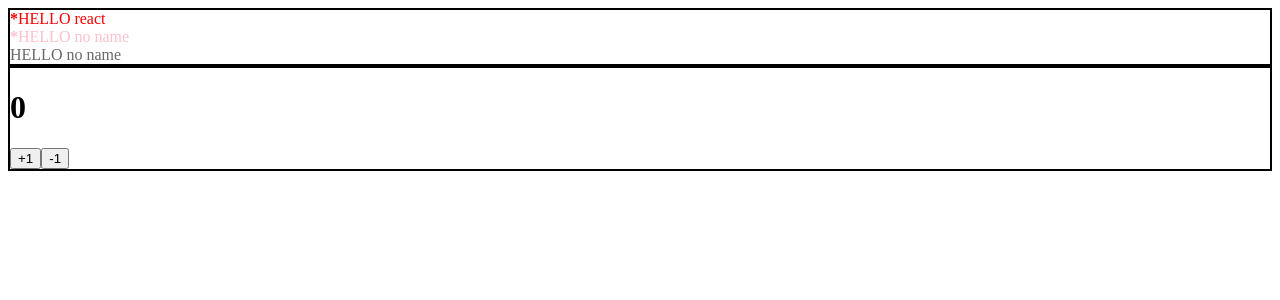
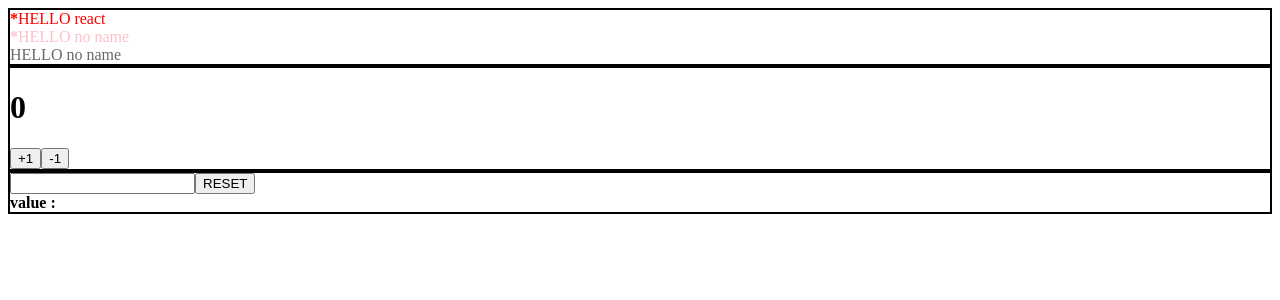
Before and after one commit to JeahaOh/LearnAndTeachReact, a React (Create React App) app: page / in a window 1280 px wide. Shown: the top 300 px of the page. Built offline with nearby package versions, Linux system fonts and the light colour scheme.

Commit message:
input 상태 관리하기

```diff
--- a/src/App.js
+++ b/src/App.js
@@ -3,6 +3,7 @@
 import './styles.css';
 import Wrapper from './Wrapper';
 import Counter from './Counter';
+import InputSample from './InputSample';
 
 export default function App() {
   return (
@@ -15,6 +16,9 @@
       <Wrapper>
         <Counter />
       </Wrapper>
+      <Wrapper>
+        <InputSample />
+      </Wrapper>
     </>
   );
 }
--- /dev/null
+++ b/src/InputSample.jsx
@@ -0,0 +1,24 @@
+import React, { useState } from 'react';
+
+export default function InputSample() {
+  const [text, setText] = useState('');
+
+  const onChange = e => {
+    console.log(e.target.value);
+    setText(e.target.value);
+  };
+
+  const onReset = () => {
+    setText('');
+  };
+
+  return (
+    <div>
+      <input onChange={onChange} value={text} />
+      <button onClick={onReset}> RESET </button>
+      <div>
+        <b> value : {text}</b>
+      </div>
+    </div>
+  );
+}
```
Also changed, not shown: 1 other file (tests, documents, lock files or other folders).
